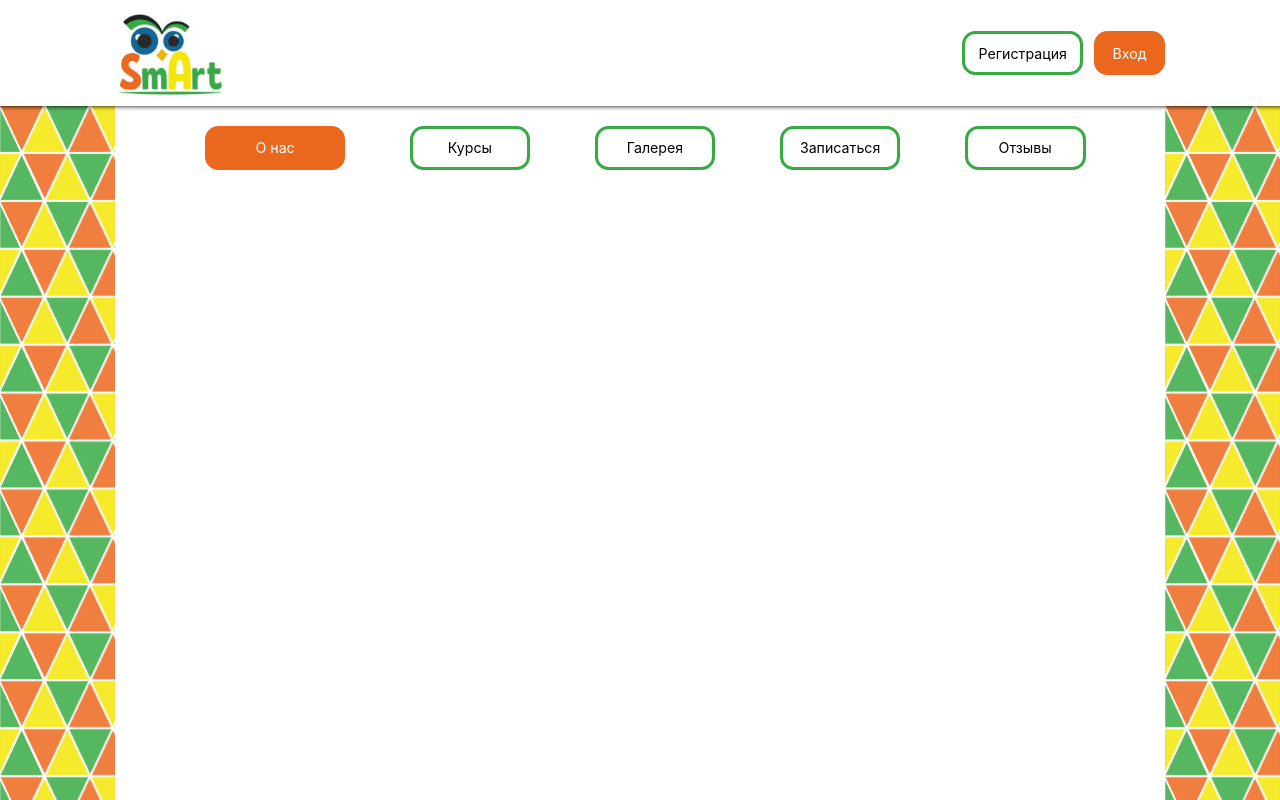
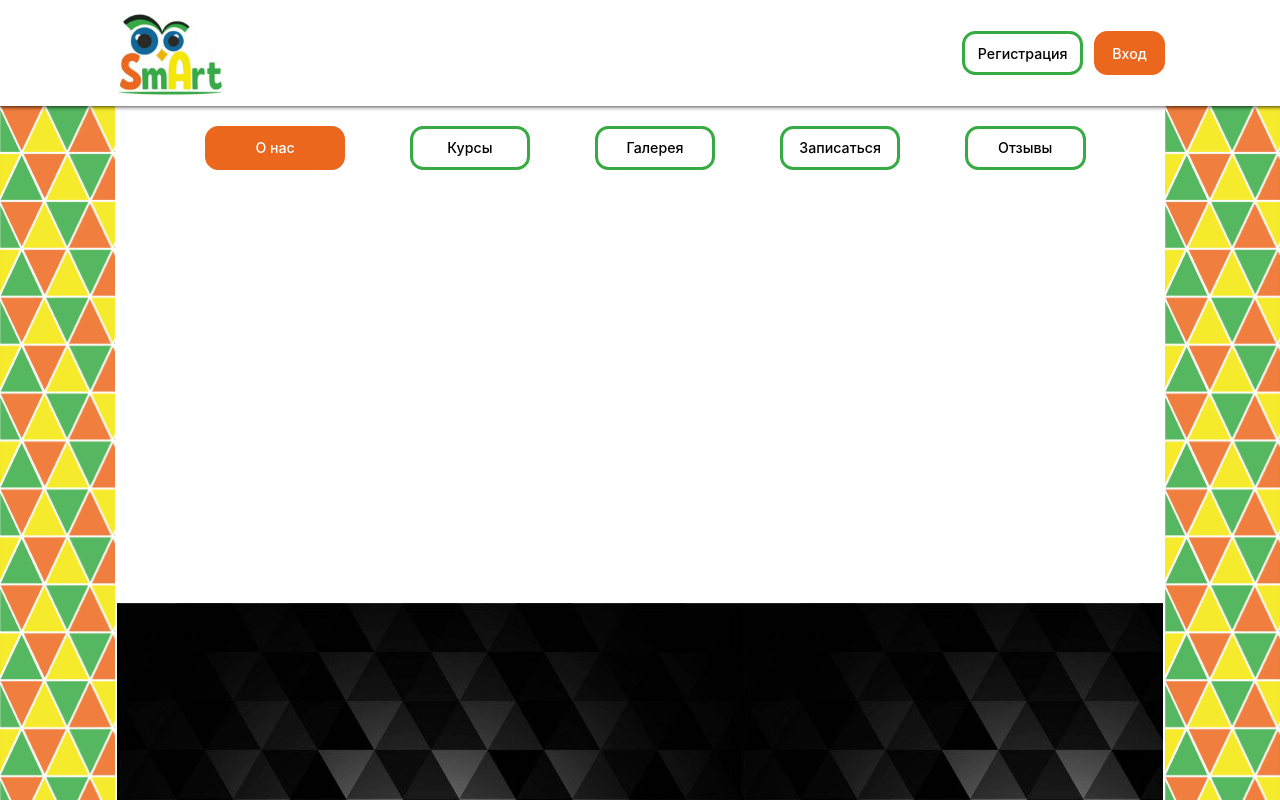
Before and after one commit to Suprunyuk-Nikita/smart, a React (Create React App) app: page / in a window 1280 px wide. Built offline with nearby package versions, Linux system fonts and the light colour scheme.

Commit message:
Add footer, change pading, change btn font

```diff
--- a/src/App.css
+++ b/src/App.css
@@ -4,12 +4,10 @@
 }
 
 .App-middle{
-    --appMiddleSidePading: clamp(48.53px, 6.23vw, 121.33px);
-    padding: 20px var(--appMiddleSidePading);
-
+    display: flex;
+    flex-direction: column;
     --sidePanelWidth: clamp(68.8px, 8.96vw, 172px);
-    width: calc(100vw - var(--sidePanelWidth) * 2 - var(--appMiddleSidePading) * 2);
-
-    --headerHeight: clamp(51.73px, 6.74vw, 129.33px) - 60px;
+    width: calc(100vw - var(--sidePanelWidth) * 2);
+    --headerHeight: clamp(51.73px, 6.74vw, 129.33px) - 20px;
     height: calc(100vh - var(--headerHeight));
 }
--- a/src/App.js
+++ b/src/App.js
@@ -3,6 +3,7 @@ import './App.css';
 import Header from './components/header.js';
 import Panel from './components/side-panel.js';
 import Navbar from './components/navbar.js';
+import Footer from './components/footer.js';
 
 function App() {
   return (
@@ -12,6 +13,7 @@ function App() {
         <Panel />
         <div className='App-middle'>
           <Navbar />
+          <Footer />
         </div>
         <Panel />
       </div>
--- /dev/null
+++ b/src/components/footer.css
@@ -0,0 +1,8 @@
+.footer {
+    width: calc(100% - clamp(68.8px, 8.96vw, 172px) * 2 - 4px);
+    height: clamp(106.13px, 13.82vw, 265.33px);
+    padding: 10px clamp(68.8px, 8.96vw, 172px);
+    background-image: url("../resources/images/footer-background.png");
+    margin-top: auto;
+    align-self: center;
+}
--- /dev/null
+++ b/src/components/footer.js
@@ -0,0 +1,12 @@
+import React from "react";
+import "./footer.css";
+
+const Footer = () => {
+    return(
+        <div className="footer">
+            .
+        </div>
+    );
+}
+
+export default Footer;
--- a/src/components/header.css
+++ b/src/components/header.css
@@ -27,6 +27,7 @@
     align-items: center;
     justify-content: center;
     font-size: clamp(8.53px, 1.11vw, 21.33px);
+    font-weight: 500;
     cursor: pointer;
     color: white;
     background-color: #EC671E;
--- a/src/components/navbar.css
+++ b/src/components/navbar.css
@@ -1,6 +1,7 @@
 .navbar {
     display: flex;
     justify-content: space-between;
+    padding: 20px clamp(48.53px, 6.23vw, 121.33px);
 }
 
 .navbar-btn {
@@ -14,6 +15,7 @@
     align-items: center;
     justify-content: center;
     font-size: clamp(8.53px, 1.11vw, 21.33px);
+    font-weight: 500;
     cursor: pointer;
     color: white;
     background-color: #EC671E;
--- a/src/resources/styles.css
+++ b/src/resources/styles.css
@@ -1,3 +1,8 @@
+p {
+    margin: 0;
+    font-family: "Calibri";
+}
+
 .styles-btn {
     display: flex;
     width: clamp(68.8px, 8.96vw, 172px);
@@ -7,6 +12,7 @@
     align-items: center;
     justify-content: center;
     font-size: clamp(8.53px, 1.11vw, 21.33px);
+    font-weight: 500;
     cursor: pointer;
 }
 
```
Also changed, not shown: src/resources/images/footer-background.png (added).
